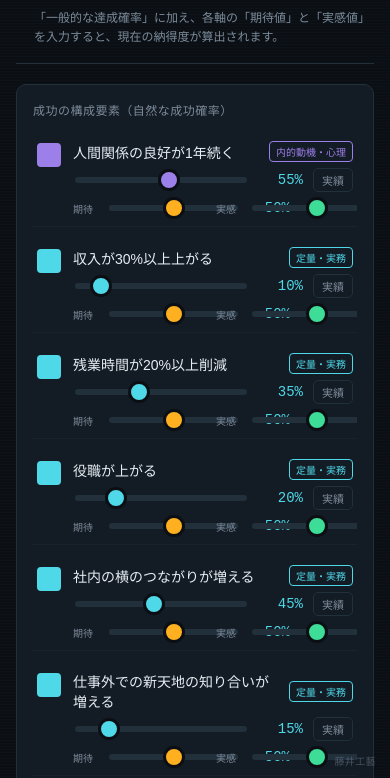
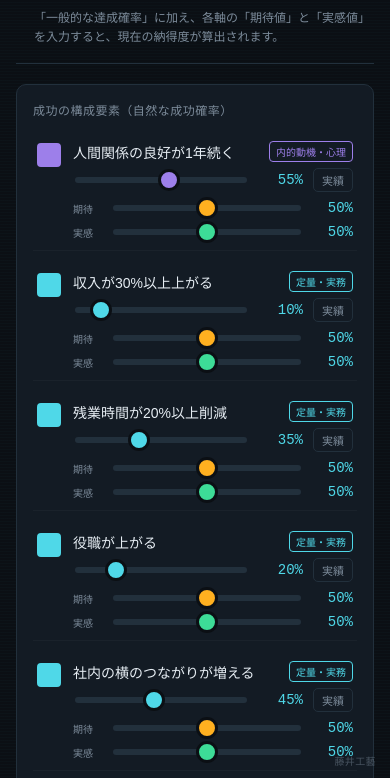
Before and after one commit to yubun241/CareerSuccessSimulator, a plain HTML site: page index.html in a window 390 px wide. Shown: the part 66-844 px from the top of the page. Drawn offline with Linux system fonts and the light colour scheme.

Commit message:
Add files via upload

```diff
--- a/index.html
+++ b/index.html
@@ -133,6 +133,9 @@
     .item-row { padding: 10px 4px; gap: 12px; }
     #item-list { max-height: none; }
     .p-value { width: 44px; font-size: 14px; }
+    .slider-row2 { flex-direction: column; align-items: stretch; gap: 8px; }
+    .mini-slider-wrap { width: 100%; min-width: 0; }
+    .mini-label { width: 32px; }
   }
 </style>
 </head>
```
